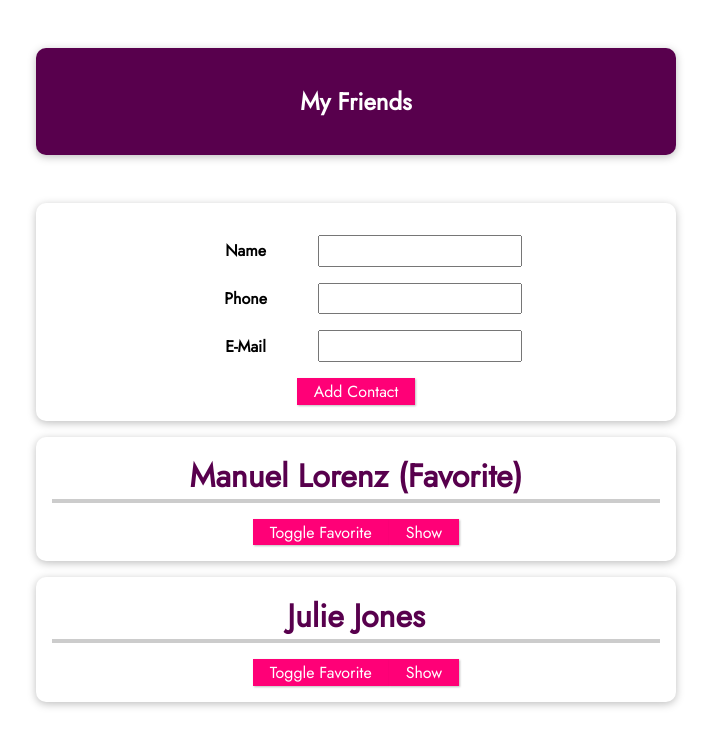
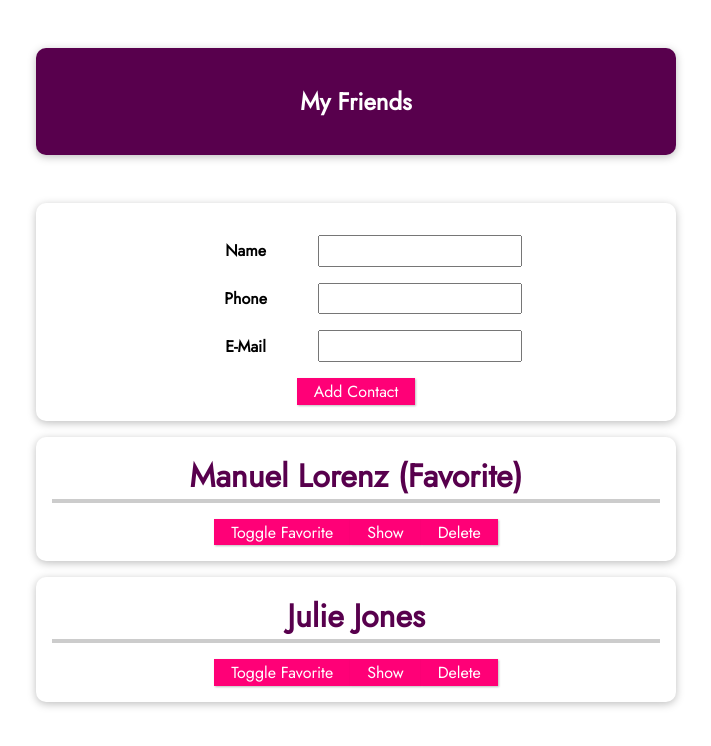
Before and after one commit to mleontenko/vue-components, a Vue app: page / in a window 1280 px wide. Shown: the top 746 px of the page, without its empty margins (284-995 px from the left). Built offline with nearby package versions, Linux system fonts and the light colour scheme.

Commit message:
delete button and logic

```diff
--- a/src/App.vue
+++ b/src/App.vue
@@ -12,6 +12,7 @@
                 :email-address="friend.email"
                 :is-favorite="friend.isFavorite"
                 @toggle-favorite="toggleFavoriteStatus"
+                @delete="deleteContact"
             ></friend-contact>
         </ul>
     </section>
@@ -54,8 +55,11 @@
                 email: email
             };
             this.friends.push(newFriendContact);
-        }
-    }
+        },
+        deleteContact(friendId) {
+            this.friends = this.friends.filter((friend) => friend.id !== friendId);
+        },
+    },
 }
 </script>
 
--- a/src/components/FriendContact.vue
+++ b/src/components/FriendContact.vue
@@ -7,6 +7,7 @@
             <li><strong>Phone:</strong> {{ phoneNumber }}</li>
             <li><strong>Email:</strong> {{ emailAddress }}</li>
         </ul>
+        <button @click="$emit('delete', id)">Delete</button>
     </li>
 </template>
 
@@ -35,7 +36,7 @@
             default: false,
         }
     },
-    emits: ['toggle-favorite'],
+    emits: ['toggle-favorite', 'delete'],
     /* emits: {
         'toggle-favorite': function(id) {
             if (id) {
```
